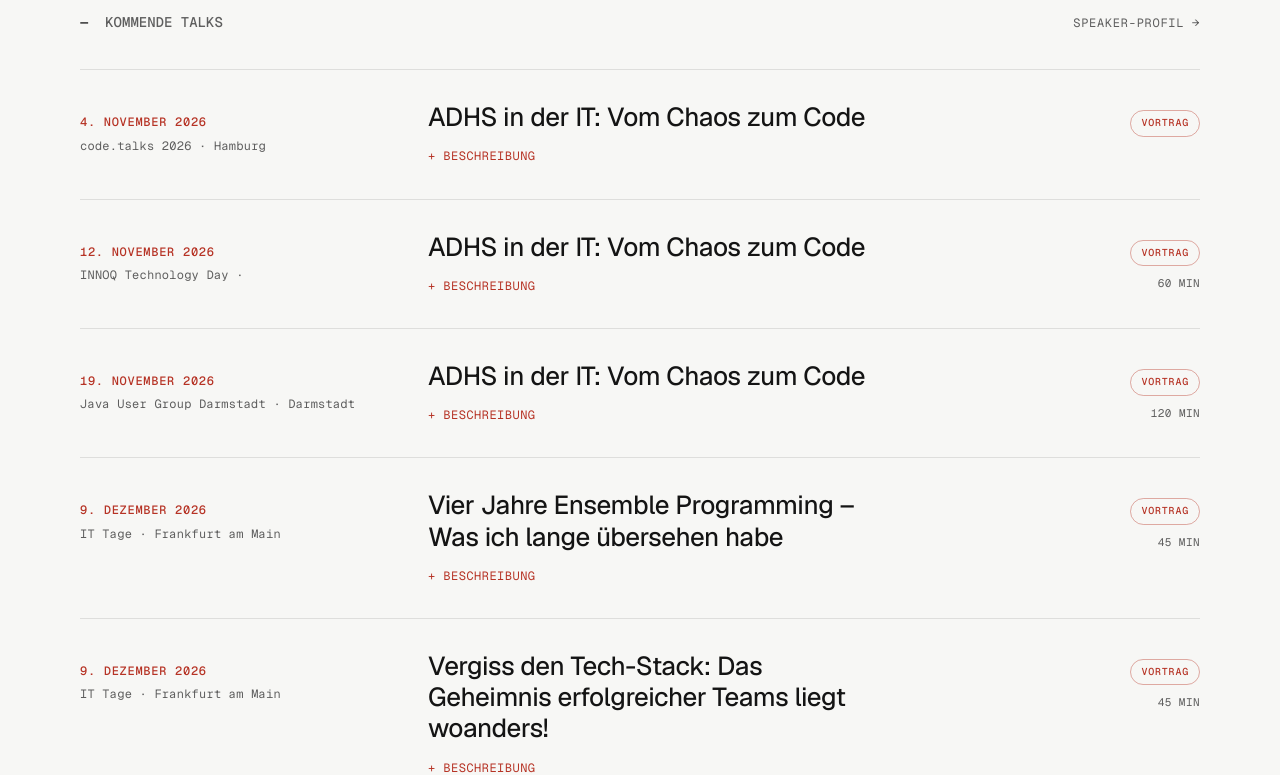
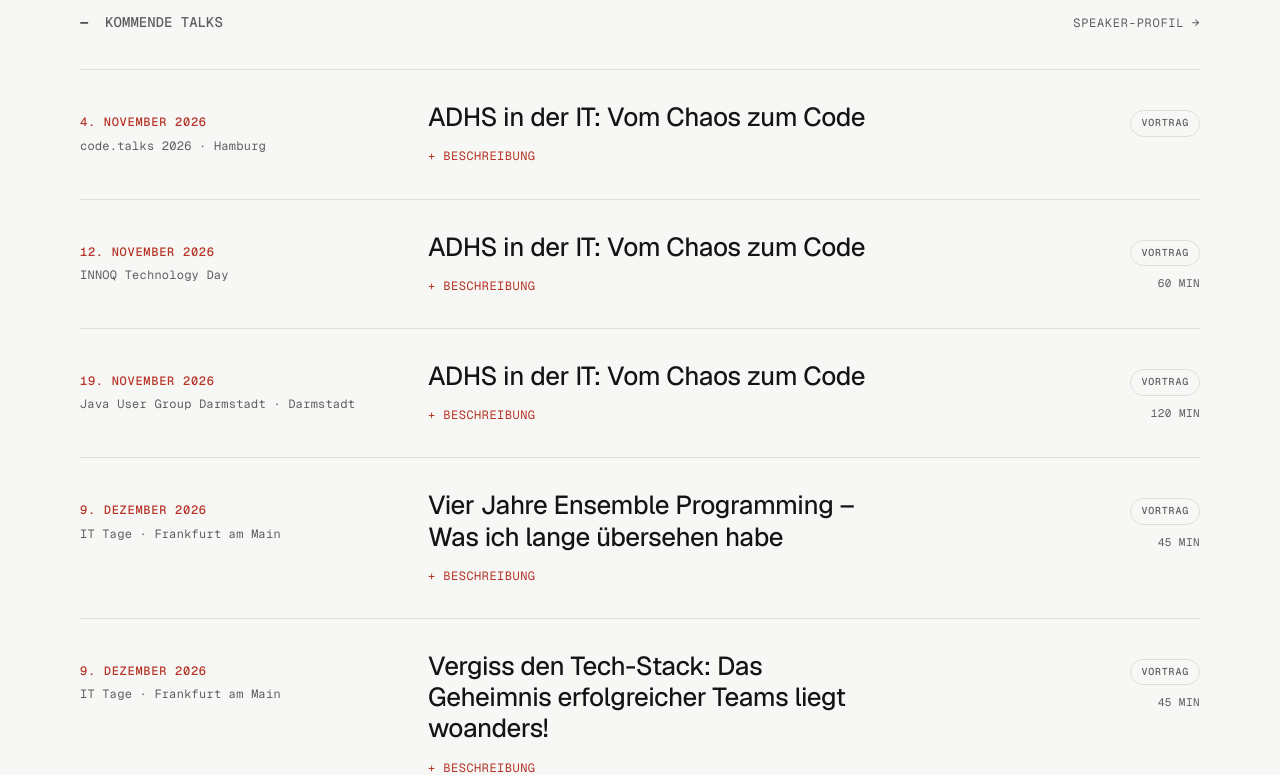
Before and after one commit to hollesse/joshuatoepfer.de, a Jekyll site: the page built from index.html, in a window 1280 px wide. Shown: the part 2149-2924 px from the top of the page. Built offline with Jekyll 4.4.1, drawn with Linux system fonts in a browser that asks for light colours.

Commit message:
Talks: Trenner ohne Stadt ausblenden, Typ-Pill einheitlich
Bei Talks ohne Stadt (z.B. Online-Termine) entfällt der Punkt zwischen
Veranstaltung und Stadt. Kommende Talks nutzen dieselbe Typ-Pill wie
vergangene; die ungenutzte Akzent-Variante ist entfernt.

Co-Authored-By: Claude Opus 5.5 <noreply@anthropic.com>
Claude-Session: https://claude.ai/code/session_01Q3ue88pCcthgBW7JKsx4mU

```diff
--- a/_includes/talk-card.html
+++ b/_includes/talk-card.html
@@ -17,7 +17,7 @@ Params:
     <div class="v1-talk__meta">
       <div class="when mono">{{ full_date }}</div>
       <div class="where mono">
-        {{ t.where }} <span class="sep">·</span> {{ t.city }}
+        {{ t.where }}{% if t.city and t.city != "" %} <span class="sep">·</span> {{ t.city }}{% endif %}
       </div>
     </div>
     <h3 class="v1-talk__title">{{ t.what }}</h3>
@@ -27,7 +27,7 @@ Params:
     <div class="meta">
       <div class="when mono">{{ full_date }}</div>
       <div class="where mono">
-        {{ t.where }} <span class="sep">·</span> {{ t.city }}
+        {{ t.where }}{% if t.city and t.city != "" %} <span class="sep">·</span> {{ t.city }}{% endif %}
       </div>
     </div>
     <div>
@@ -55,7 +55,7 @@ Params:
     <div class="meta">
       <div class="when upcoming mono">{{ full_date }}</div>
       <div class="where mono">
-        {{ t.where }} <span class="sep">·</span> {{ t.city }}
+        {{ t.where }}{% if t.city and t.city != "" %} <span class="sep">·</span> {{ t.city }}{% endif %}
       </div>
     </div>
     <div>
@@ -68,7 +68,7 @@ Params:
       {% endif %}
     </div>
     <div class="extras">
-      <span class="type-pill type-pill--accent">{{ t.type | default: "talk" | replace: "talk", "Vortrag" | replace: "workshop", "Workshop" | replace: "keynote", "Keynote" }}</span>
+      <span class="type-pill">{{ t.type | default: "talk" | replace: "talk", "Vortrag" | replace: "workshop", "Workshop" | replace: "keynote", "Keynote" }}</span>
       {% if t.duration %}<div class="duration mono">{{ t.duration }} min</div>{% endif %}
     </div>
   </div>
--- a/_sass/_layout.scss
+++ b/_sass/_layout.scss
@@ -748,10 +748,6 @@
   text-transform: uppercase;
   font-weight: 500;
 }
-.jt .type-pill--accent {
-  border-color: color-mix(in oklab, var(--accent) 40%, transparent);
-  color: var(--accent);
-}
 
 .jt .speaker-section {
   padding: 80px 80px 96px;
```
